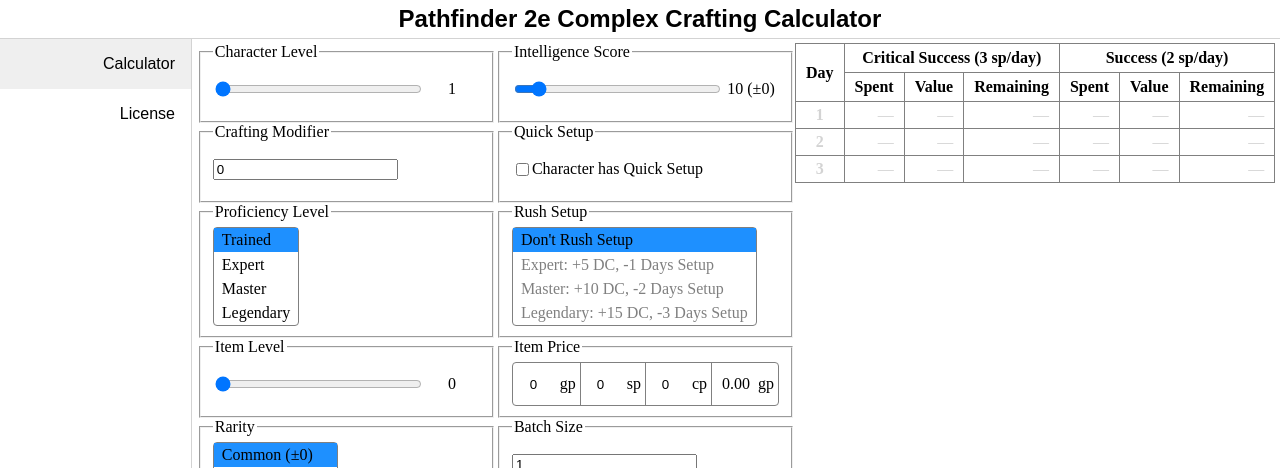
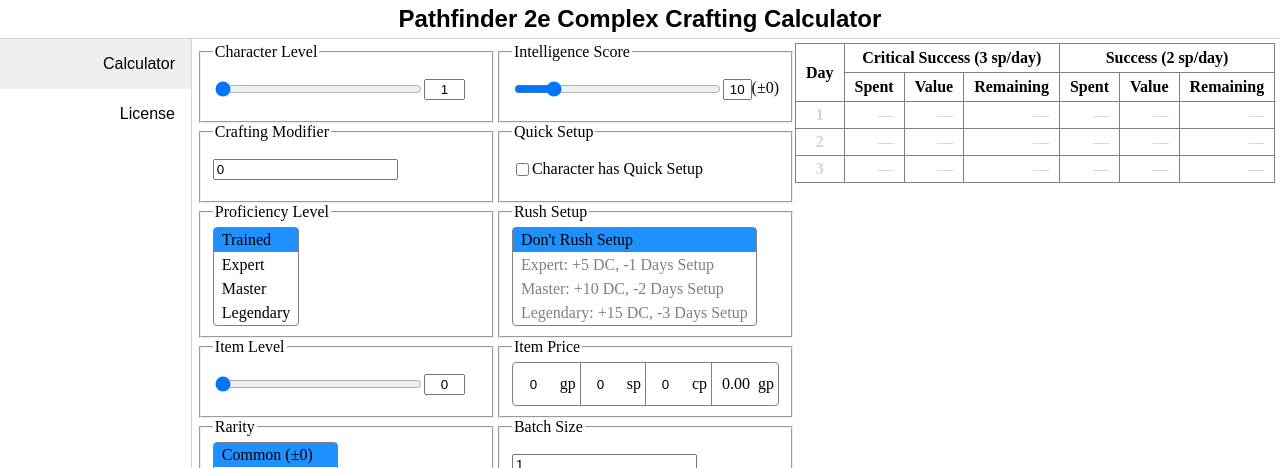
Before and after one commit to Lunar-Dawn/pf2e_complex_crafting, a Vue app: page / in a window 1280 px wide. Shown: the top 468 px of the page. Built offline with nearby package versions, Linux system fonts and the light colour scheme.

Commit message:
Break out slider fields into separate component and add number input

```diff
--- a/src/components/Form.vue
+++ b/src/components/Form.vue
@@ -1,26 +1,8 @@
 <template>
-	<fieldset class="slider-wrapper">
-		<legend>Character Level</legend>
-		<label for="characterLevel" hidden>Character Level</label>
-		<input
-				type="range" id="characterLevel"
-				min="1" max="20" step="1"
-				v-model.number="characterStore.characterLevel"/>
-		<div class="value-display">
-			{{ characterStore.characterLevel }}
-		</div>
-	</fieldset>
-	<fieldset class="slider-wrapper">
-		<legend>Intelligence Score</legend>
-		<input
-				type="range" id="intelligenceScore"
-				min="8" max="30" step="1"
-				v-model.number="characterStore.intScore"/>
-		<div class="value-display">
-			{{ characterStore.intScore }}
-			({{ characterStore.intMod === 0 ? '±' : '' }}{{ characterStore.intMod > 0 ? '+' : '' }}{{ characterStore.intMod }})
-		</div>
-	</fieldset>
+	<SliderInput title="Character Level"    :min="1" :max="20" :step="1" v-model="characterStore.characterLevel"/>
+	<SliderInput title="Intelligence Score" :min="6" :max="30" :step="1" v-model="characterStore.intScore">
+		({{ characterStore.intMod === 0 ? '±' : '' }}{{ characterStore.intMod > 0 ? '+' : '' }}{{ characterStore.intMod }})
+	</SliderInput>
 	<fieldset class="number-wrapper">
 		<legend>Crafting Modifier</legend>
 		<label for="modifier" hidden>Crafting Modifier</label>
@@ -67,17 +49,7 @@
 		</div>
 	</fieldset>
 
-	<fieldset class="slider-wrapper">
-		<legend>Item Level</legend>
-		<label for="itemLevel" hidden>Item Level</label>
-		<input
-				type="range" id="itemLevel"
-				min="0" max="25" step="1"
-				v-model.number="itemStore.itemLevel"/>
-		<div class="value-display">
-			{{ itemStore.itemLevel }}
-		</div>
-	</fieldset>
+	<SliderInput title="Item Level" :min="0" :max="25" :step="1" v-model="itemStore.itemLevel"/>
 	<CoinInput v-model:copper-value="itemStore.itemCost"/>
 	<fieldset class="radio-wrapper col-span-2">
 		<legend>Rarity</legend>
@@ -112,7 +84,7 @@
 			<label for="isPermanentTrue">Permanent</label>
 		</div>
 	</fieldset>
-	<fieldset class="checkbox-wrapper col-span-2">
+	<fieldset class="checkbox-wrapper">
 		<legend>Rushing</legend>
 		<input type="checkbox" id="rushFinishing" v-model="settingStore.rushFinishing">
 		<label for="rushFinishing">Rush Finishing</label>
@@ -139,6 +111,7 @@ import { useSettingStore } from "../stores/settings";
 import { ProficiencyLevel } from "../util/proficiency";
 import { Rarity } from "../util/rarity";
 import formatCoins, { CoinFormat } from "../util/formatCoins";
+import SliderInput from "./SliderInput.vue";
 
 const characterStore = useCharacterStore();
 const itemStore = useItemStore()
--- /dev/null
+++ b/src/components/SliderInput.vue
@@ -0,0 +1,70 @@
+<template>
+	<fieldset class="slider-wrapper">
+		<legend>{{ title }}</legend>
+		<label :for="id1" hidden>{{ title }}</label>
+		<input
+				type="range" :id="id1"
+				:min="min" :max="max" :step="step"
+				v-model.number="value"/>
+		<div class="value-display">
+			<label :for="id2" hidden>{{ title }}</label>
+			<input type="number" :id="id2" :min="min" :max="max" :step="step" v-model.number="value"/>
+			<slot/>
+		</div>
+	</fieldset>
+</template>
+
+<script setup lang="ts">
+import { computed } from "vue";
+
+import { v4 as uuid } from 'uuid';
+
+const props = defineProps<{
+	title: string,
+	modelValue: number,
+	min: number,
+	max: number,
+	step: number,
+}>()
+const emit = defineEmits<{
+	(e: 'update:modelValue', value: number): void,
+}>()
+
+const id1 = uuid();
+const id2 = uuid();
+
+const value = computed({
+	get() {
+		return props.modelValue
+	},
+	set(value) {
+		emit('update:modelValue', value)
+	}
+})
+</script>
+
+<style scoped lang="scss">
+.slider-wrapper {
+	display: grid;
+	grid-template-columns: 1fr 7ch;
+
+	align-items: center;
+
+	.value-display {
+		text-align: center;
+
+		display: flex;
+
+		input {
+			min-width: 0;
+
+			&::-webkit-outer-spin-button, &::-webkit-inner-spin-button {
+				-webkit-appearance: none;
+			}
+			-moz-appearance: textfield;
+
+			text-align: center;
+		}
+	}
+}
+</style>
--- a/src/style.scss
+++ b/src/style.scss
@@ -22,16 +22,6 @@ fieldset {
 	align-items: center;
 }
 
-.slider-wrapper {
-	display: grid;
-	grid-template-columns: 1fr 7ch;
-
-	align-items: center;
-
-	.value-display {
-		text-align: center;
-	}
-}
 .radio-wrapper {
 	flex-direction: column;
 	align-items: flex-start;
```
Also changed, not shown: package.json (+6 -4 lines), 1 other file (tests, documents, lock files or other folders).
